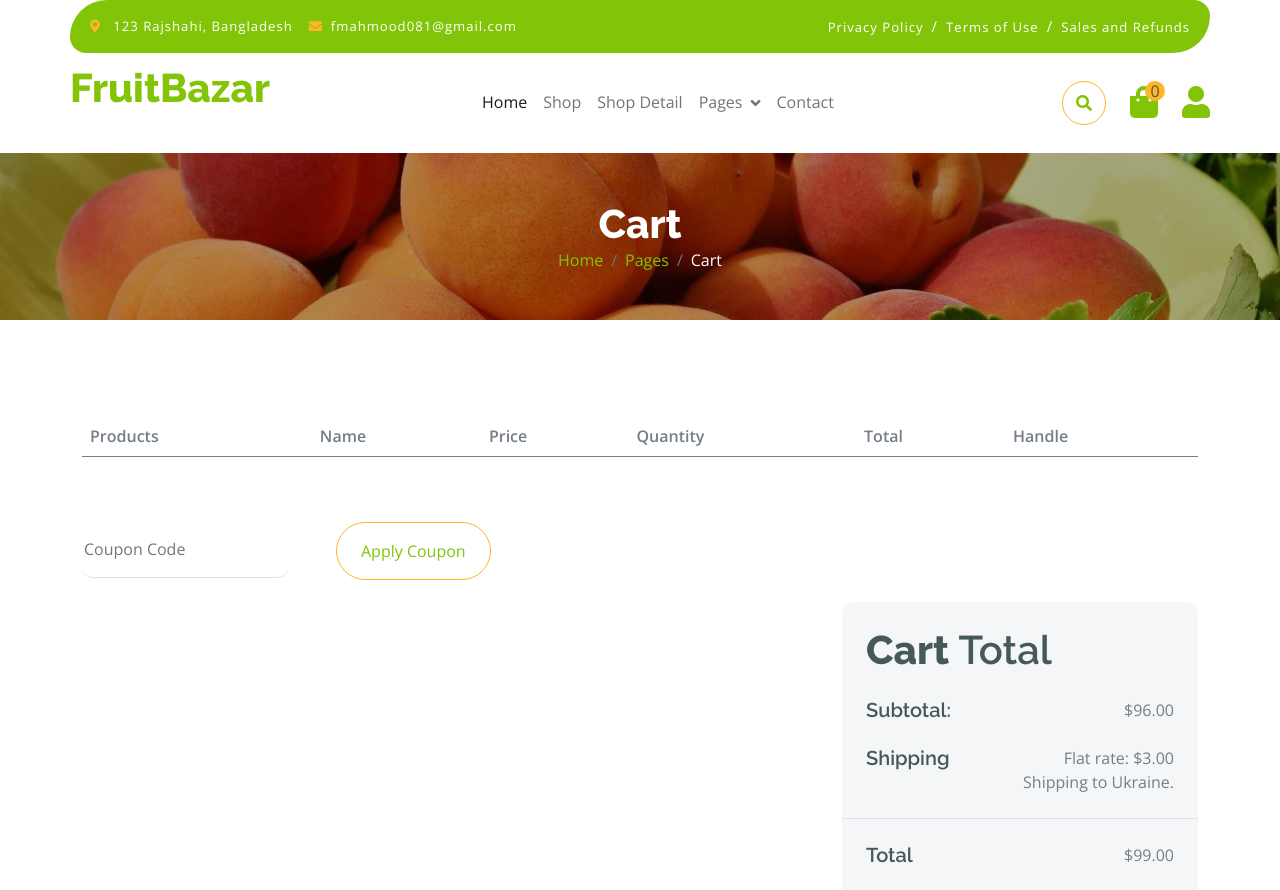
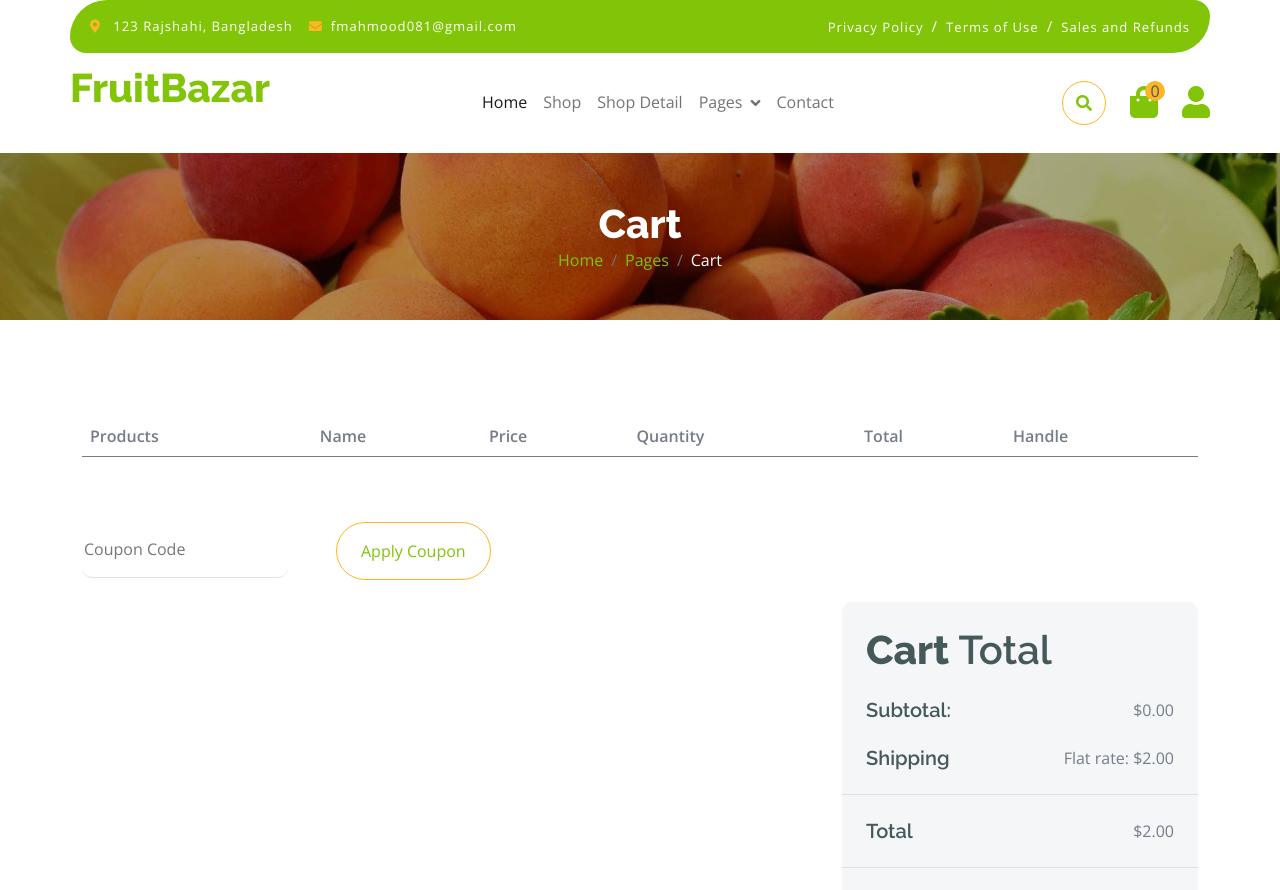
Before and after one commit to mahmoodfoysal/fruitables-client, a Vue app: page /cart in a window 1280 px wide. Shown: the top 890 px of the page. Built offline with nearby package versions, Linux system fonts and the light colour scheme.

Commit message:
cart calculation complete

```diff
--- a/src/components/Cart/Cart.vue
+++ b/src/components/Cart/Cart.vue
@@ -10,15 +10,15 @@ export default {
     methods: {
         handleQuantityIncrement(item) {
             let cartData = this.getDB() || {};
-            if(cartData[item?.pro_id]) {
+            if (cartData[item?.pro_id]) {
                 cartData[item?.pro_id].quantity += 1;
             }
             this.updateDB(cartData);
         },
         handleQuantityDecrement(item) {
             let cartData = this.getDB() || {};
-            if(cartData[item?.pro_id]) {
-                if(cartData[item?.pro_id].quantity > 1) {
+            if (cartData[item?.pro_id]) {
+                if (cartData[item?.pro_id].quantity > 1) {
                     cartData[item?.pro_id].quantity -= 1;
                 }
             }
@@ -27,8 +27,8 @@ export default {
         handleRemoveItem(item) {
             let cartData = this.getDB() || {};
             const text = 'Are You Sure Want to Delete This Item';
-                if(cartData[item?.pro_id]) {
-                    if(confirm(text) == true) {
+            if (cartData[item?.pro_id]) {
+                if (confirm(text) == true) {
                     delete cartData[item?.pro_id]
                 }
 
@@ -47,6 +47,21 @@ export default {
     computed: {
         cartItems() {
             return this.store.cartItem;
+        },
+        cart() {
+            return Object.values(this.store.cartItem)
+        },
+        subTotal() {
+            const totalQuantityWithPrice = this.cart.reduce((total, item) => {
+                return total + (item.pro_price * item.quantity);
+            }, 0);
+            return totalQuantityWithPrice;
+        },
+        shippingCost() {
+            return 2
+        },
+        grossTotal() {
+            return this.subTotal + this.shippingCost;
         }
     }
 }
@@ -81,35 +96,32 @@ export default {
                         </tr>
                     </thead>
                     <tbody>
-                            <tr
-                            v-for="(item, index) in cartItems"
-                            :key="index"
-                            >
+                        <tr v-for="(item, index) in cartItems" :key="index">
                             <th scope="row">
                                 <div class="d-flex align-items-center">
-                                        <img :src="item?.pro_image" class="img-fluid me-5 rounded-circle" style="width: 80px; height: 80px;" alt="">
+                                    <img :src="item?.pro_image" class="img-fluid me-5 rounded-circle"
+                                        style="width: 80px; height: 80px;" alt="">
                                 </div>
                             </th>
                             <td>
                                 <p class="mb-0 mt-4">{{ item?.pro_name }}</p>
                             </td>
                             <td>
-                                    <p class="mb-0 mt-4">${{  item?.pro_price}}</p>
+                                <p class="mb-0 mt-4">${{ item?.pro_price }}</p>
                             </td>
                             <td>
                                 <div class="input-group quantity mt-4" style="width: 100px;">
                                     <div class="input-group-btn">
-                                            <button
-                                            @click="handleQuantityDecrement(item)"
-                                            class="btn btn-sm btn-minus rounded-circle bg-light border" >
+                                        <button @click="handleQuantityDecrement(item)"
+                                            class="btn btn-sm btn-minus rounded-circle bg-light border">
                                             <i class="fa fa-minus"></i>
                                         </button>
                                     </div>
                                     <!-- {{  }} -->
-                                        <input type="text" class="form-control form-control-sm text-center border-0" :value="item?.quantity" disabled>
+                                    <input type="text" class="form-control form-control-sm text-center border-0"
+                                        :value="item?.quantity" disabled>
                                     <div class="input-group-btn">
-                                            <button
-                                            @click="handleQuantityIncrement(item)"
+                                        <button @click="handleQuantityIncrement(item)"
                                             class="btn btn-sm btn-plus rounded-circle bg-light border">
                                             <i class="fa fa-plus"></i>
                                         </button>
@@ -117,96 +129,22 @@ export default {
                                 </div>
                             </td>
                             <td>
-                                    <p class="mb-0 mt-4">2.99 $</p>
+                                <p class="mb-0 mt-4">${{ (item?.pro_price * item?.quantity).toFixed(2) }}</p>
                             </td>
                             <td>
-                                    <button
-                                    @click="handleRemoveItem(item)"
-                                    class="btn btn-md rounded-circle bg-light border mt-4" >
-                                        <i class="fa fa-times text-danger"></i>
-                                    </button>
-                                </td>
-
-                            </tr>
-
-                            <!-- <tr>
-                                <th scope="row">
-                                    <div class="d-flex align-items-center">
-                                        <img src="/src/assets/img/vegetable-item-5.jpg" class="img-fluid me-5 rounded-circle" style="width: 80px; height: 80px;" alt="" >
-                                    </div>
-                                </th>
-                                <td>
-                                    <p class="mb-0 mt-4">Potatoes</p>
-                                </td>
-                                <td>
-                                    <p class="mb-0 mt-4">2.99 $</p>
-                                </td>
-                                <td>
-                                    <div class="input-group quantity mt-4" style="width: 100px;">
-                                        <div class="input-group-btn">
-                                            <button class="btn btn-sm btn-minus rounded-circle bg-light border" >
-                                            <i class="fa fa-minus"></i>
-                                            </button>
-                                        </div>
-                                        <input type="text" class="form-control form-control-sm text-center border-0" value="1">
-                                        <div class="input-group-btn">
-                                            <button class="btn btn-sm btn-plus rounded-circle bg-light border">
-                                                <i class="fa fa-plus"></i>
-                                            </button>
-                                        </div>
-                                    </div>
-                                </td>
-                                <td>
-                                    <p class="mb-0 mt-4">2.99 $</p>
-                                </td>
-                                <td>
-                                    <button class="btn btn-md rounded-circle bg-light border mt-4" >
+                                <button @click="handleRemoveItem(item)"
+                                    class="btn btn-md rounded-circle bg-light border mt-4">
                                     <i class="fa fa-times text-danger"></i>
                                 </button>
                             </td>
                         </tr>
-                            <tr>
-                                <th scope="row">
-                                    <div class="d-flex align-items-center">
-                                        <img src="/src/assets/img/vegetable-item-2.jpg" class="img-fluid me-5 rounded-circle" style="width: 80px; height: 80px;" alt="">
-                                    </div>
-                                </th>
-                                <td>
-                                    <p class="mb-0 mt-4">Awesome Brocoli</p>
-                                </td>
-                                <td>
-                                    <p class="mb-0 mt-4">2.99 $</p>
-                                </td>
-                                <td>
-                                    <div class="input-group quantity mt-4" style="width: 100px;">
-                                        <div class="input-group-btn">
-                                            <button class="btn btn-sm btn-minus rounded-circle bg-light border" >
-                                            <i class="fa fa-minus"></i>
-                                            </button>
-                                        </div>
-                                        <input type="text" class="form-control form-control-sm text-center border-0" value="1">
-                                        <div class="input-group-btn">
-                                            <button class="btn btn-sm btn-plus rounded-circle bg-light border">
-                                                <i class="fa fa-plus"></i>
-                                            </button>
-                                        </div>
-                                    </div>
-                                </td>
-                                <td>
-                                    <p class="mb-0 mt-4">2.99 $</p>
-                                </td>
-                                <td>
-                                    <button class="btn btn-md rounded-circle bg-light border mt-4" >
-                                        <i class="fa fa-times text-danger"></i>
-                                    </button>
-                                </td>
-                            </tr> -->
                     </tbody>
                 </table>
             </div>
             <div class="mt-5">
                 <input type="text" class="border-0 border-bottom rounded me-5 py-3 mb-4" placeholder="Coupon Code">
-                    <button class="btn border-secondary rounded-pill px-4 py-3 text-primary" type="button">Apply Coupon</button>
+                <button class="btn border-secondary rounded-pill px-4 py-3 text-primary" type="button">Apply
+                    Coupon</button>
             </div>
             <div class="row g-4 justify-content-end">
                 <div class="col-8"></div>
@@ -216,21 +154,23 @@ export default {
                             <h1 class="display-6 mb-4">Cart <span class="fw-normal">Total</span></h1>
                             <div class="d-flex justify-content-between mb-4">
                                 <h5 class="mb-0 me-4">Subtotal:</h5>
-                                    <p class="mb-0">$96.00</p>
+                                <p class="mb-0">${{ subTotal.toFixed(2) }}</p>
                             </div>
                             <div class="d-flex justify-content-between">
                                 <h5 class="mb-0 me-4">Shipping</h5>
                                 <div class="">
-                                        <p class="mb-0">Flat rate: $3.00</p>
+                                    <p class="mb-0">Flat rate: ${{ shippingCost.toFixed(2) }}</p>
                                 </div>
                             </div>
-                                <p class="mb-0 text-end">Shipping to Ukraine.</p>
+                            <!-- <p class="mb-0 text-end">Shipping to Ukraine.</p> -->
                         </div>
                         <div class="py-4 mb-4 border-top border-bottom d-flex justify-content-between">
                             <h5 class="mb-0 ps-4 me-4">Total</h5>
-                                <p class="mb-0 pe-4">$99.00</p>
+                            <p class="mb-0 pe-4">${{ grossTotal.toFixed(2) }}</p>
                         </div>
-                            <button class="btn border-secondary rounded-pill px-4 py-3 text-primary text-uppercase mb-4 ms-4" type="button">Proceed Checkout</button>
+                        <button
+                            class="btn border-secondary rounded-pill px-4 py-3 text-primary text-uppercase mb-4 ms-4"
+                            type="button">Proceed Checkout</button>
                     </div>
                 </div>
             </div>
@@ -239,6 +179,4 @@ export default {
     <!-- Cart Page End -->
 </template>
 
-<style scoped>
-
-</style>
+<style scoped></style>
```
Lines whose indentation alone changed are shown as unchanged.
